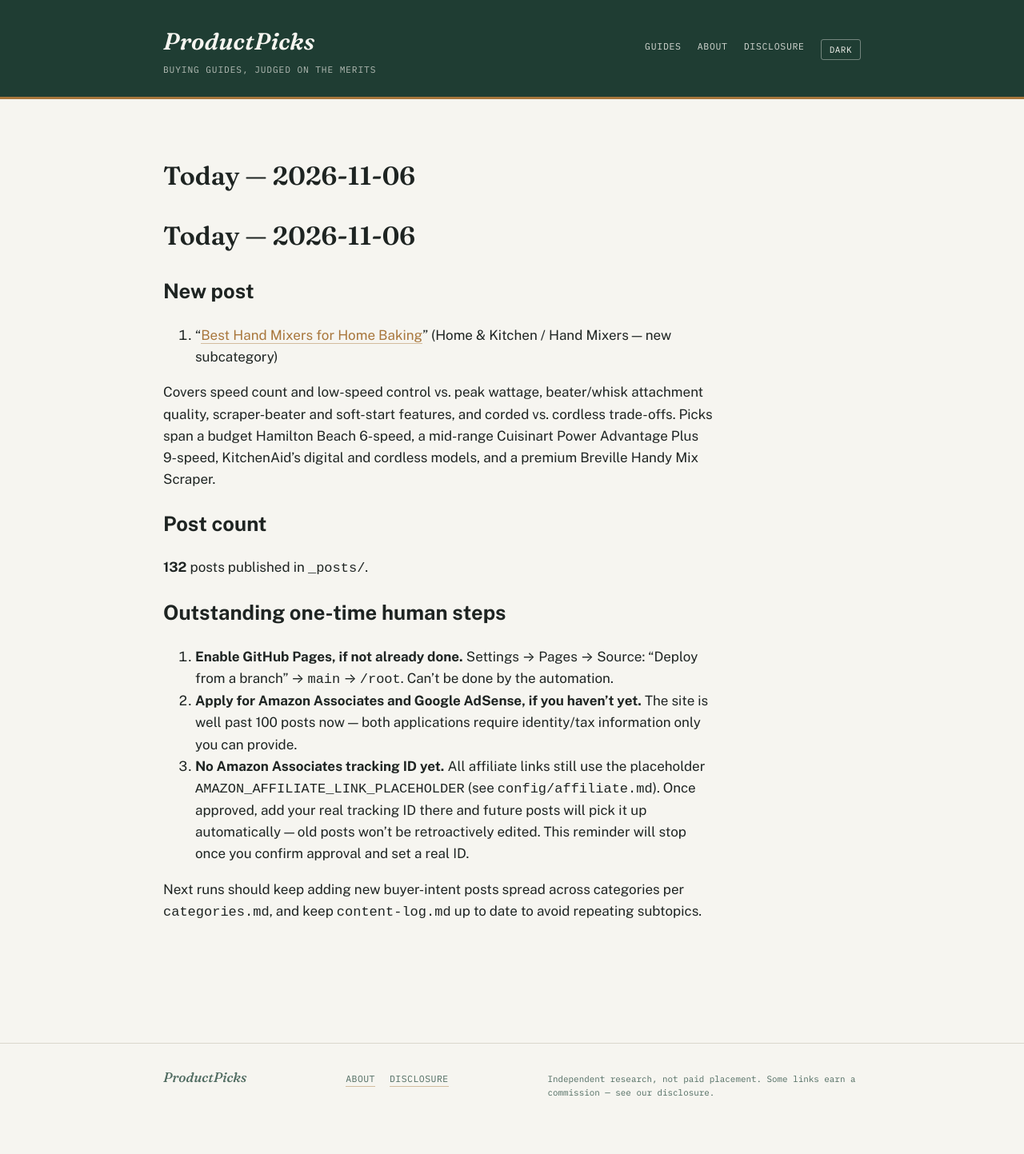
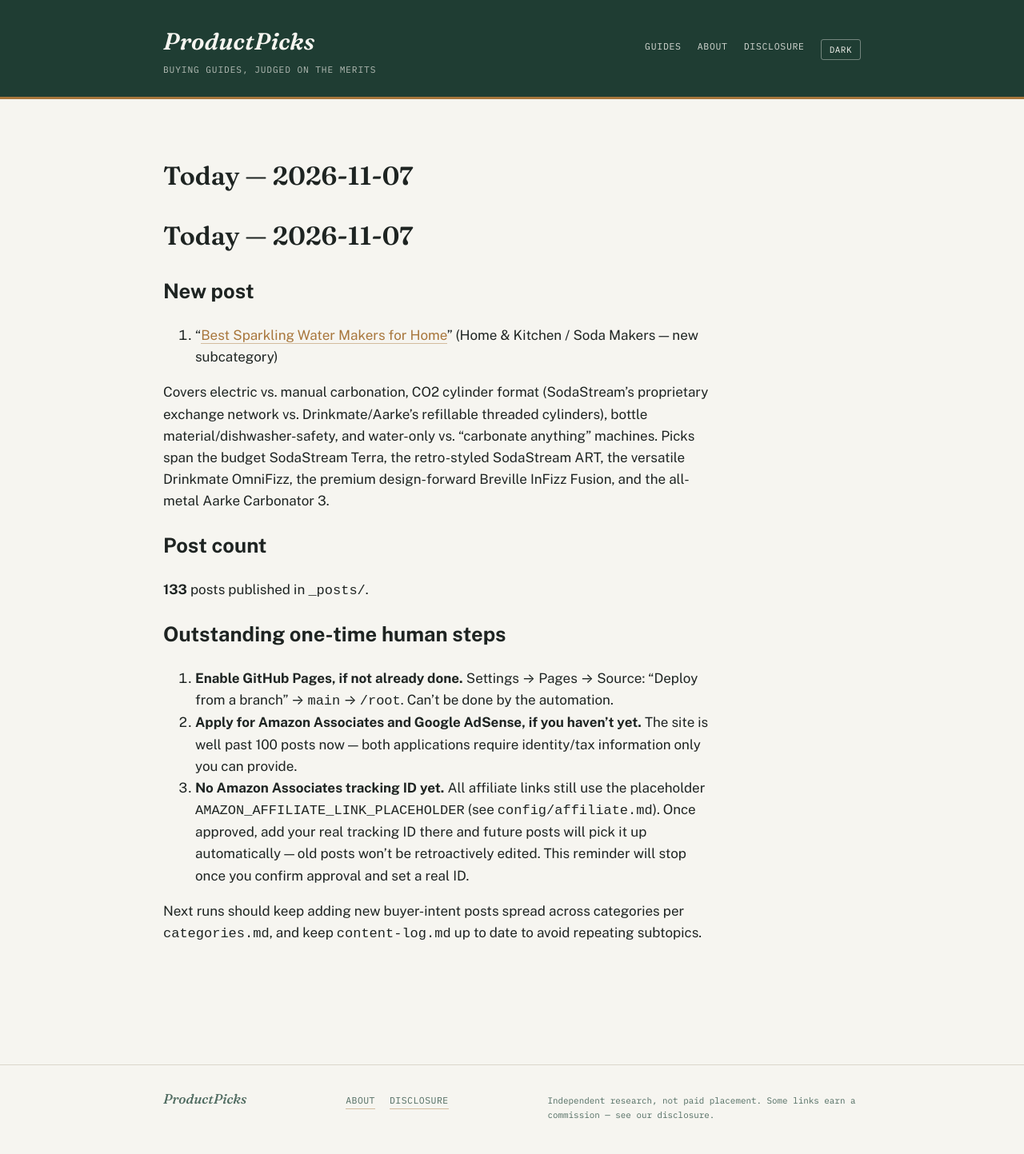
Before and after one commit to ajith198/ProductPicks, a Jekyll site: the page built from today.md, in a window 1280 px wide. Shown: the whole page at 80% size. Built offline with Jekyll 4.4.1, drawn with Linux system fonts in a browser that asks for light colours; our own code applies the rules of GitHub Pages for plain Markdown files; before the commit the page ends 1416 px from its top, so only the background shows below that.

Commit message:
daily: 2026-11-07 new post + log update
New post: Best Sparkling Water Makers for Home (Home & Kitchen / Soda
Makers, new subcategory). Updates content-log.md, categories.md,
today.md, and TODAY.md.

Co-Authored-By: Claude Sonnet 5 <noreply@anthropic.com>
Claude-Session: https://claude.ai/code/session_01UFLJpYhjtHfWnQHdb9Lyfb

```diff
--- a/categories.md
+++ b/categories.md
@@ -1,6 +1,6 @@
 # Categories & expansion strategy
 
-**Status: multi-category, as of 2026-07-12. Updated 2026-11-06.** ProductPicks started as a pickleball-only site (see `niche.md` for that original research). This file governs the site now that it has expanded into multiple product verticals, and is the doc future automated/daily runs should consult when choosing what to write next.
+**Status: multi-category, as of 2026-07-12. Updated 2026-11-07.** ProductPicks started as a pickleball-only site (see `niche.md` for that original research). This file governs the site now that it has expanded into multiple product verticals, and is the doc future automated/daily runs should consult when choosing what to write next.
 
 ## Front matter taxonomy
 
@@ -20,7 +20,7 @@ These two fields drive the Category / Type / Year filters in the search bar on t
 | Category | Subcategories covered so far |
 |---|---|
 | Sports | Pickleball, Soccer, Tennis, Cycling, Running, Yoga, Golf, Basketball, Badminton, Swimming, Baseball, Fitness, Volleyball, Climbing, Table Tennis, Boxing, Football, Disc Golf, Skiing & Snowboarding, Ice Skating |
-| Home & Kitchen | Coffee Makers, Electric Kettles, Blenders, Air Fryers, Toaster Ovens, Rice Cookers, Stand Mixers, Robot Vacuums, Espresso Machines, Pressure Cookers, Food Processors, Knife Sets, Cast Iron Skillets, Dutch Ovens, Coffee Grinders, Water Filter Pitchers, Cordless Stick Vacuums, Vacuum Sealers, Slow Cookers, Meat Thermometers, Indoor Grills, French Press, Sous Vide Machines, Immersion Blenders, Waffle Makers, Bread Makers, Electric Griddles, Juicers, Air Purifiers, Toasters, Space Heaters, Pizza Ovens, Humidifiers, Ice Makers, Electric Blankets, Milk Frothers, Deep Fryers, Mini Fridges, Hand Mixers |
+| Home & Kitchen | Coffee Makers, Electric Kettles, Blenders, Air Fryers, Toaster Ovens, Rice Cookers, Stand Mixers, Robot Vacuums, Espresso Machines, Pressure Cookers, Food Processors, Knife Sets, Cast Iron Skillets, Dutch Ovens, Coffee Grinders, Water Filter Pitchers, Cordless Stick Vacuums, Vacuum Sealers, Slow Cookers, Meat Thermometers, Indoor Grills, French Press, Sous Vide Machines, Immersion Blenders, Waffle Makers, Bread Makers, Electric Griddles, Juicers, Air Purifiers, Toasters, Space Heaters, Pizza Ovens, Humidifiers, Ice Makers, Electric Blankets, Milk Frothers, Deep Fryers, Mini Fridges, Hand Mixers, Soda Makers |
 | Outdoor & Recreation | Camping Tents, Sleeping Bags, Headlamps, Hiking Boots, Camp Stoves, Water Filters, Trekking Poles, Coolers, Backpacking Backpacks, Camp Chairs, Camping Lanterns, Fishing, Rain Jackets, Binoculars, Paddleboards, Kayaks, Life Jackets (PFDs), Hydration Packs, Sleeping Pads, Hammocks, Daypacks, Water Bottles, Multi-Tools, Camping Cots, Portable Power Stations, Grills & Smokers, Winter Gloves, Winter Boots, Base Layers, Ice Traction Devices, Snowshoes, Snow Sleds, Snow Blowers, Winter Socks, Winter Coats & Parkas, Neck Gaiters & Balaclavas |
 
 New subcategories can be added freely within an existing category. New top-level categories should only be added when there's a genuine cluster of buyer-intent content planned for it (not a one-off post) — keep the category list short enough that the dropdown filter stays useful.
--- a/today.md
+++ b/today.md
@@ -1,14 +1,14 @@
-# Today — 2026-11-06
+# Today — 2026-11-07
 
 ## New post
 
-1. "[Best Hand Mixers for Home Baking](/home-kitchen/buying-guides/best-hand-mixers-for-home-baking/)" (Home & Kitchen / Hand Mixers — new subcategory)
+1. "[Best Sparkling Water Makers for Home](/home-kitchen/buying-guides/best-sparkling-water-makers-for-home/)" (Home & Kitchen / Soda Makers — new subcategory)
 
-Covers speed count and low-speed control vs. peak wattage, beater/whisk attachment quality, scraper-beater and soft-start features, and corded vs. cordless trade-offs. Picks span a budget Hamilton Beach 6-speed, a mid-range Cuisinart Power Advantage Plus 9-speed, KitchenAid's digital and cordless models, and a premium Breville Handy Mix Scraper.
+Covers electric vs. manual carbonation, CO2 cylinder format (SodaStream's proprietary exchange network vs. Drinkmate/Aarke's refillable threaded cylinders), bottle material/dishwasher-safety, and water-only vs. "carbonate anything" machines. Picks span the budget SodaStream Terra, the retro-styled SodaStream ART, the versatile Drinkmate OmniFizz, the premium design-forward Breville InFizz Fusion, and the all-metal Aarke Carbonator 3.
 
 ## Post count
 
-**132** posts published in `_posts/`.
+**133** posts published in `_posts/`.
 
 ## Outstanding one-time human steps
 
```
Also changed, not shown: TODAY.md (+1 -1 lines), _posts/2026-11-07-best-sparkling-water-makers-for-home.md (added, +54 -0 lines), content-log.md (+1 -0 lines).
